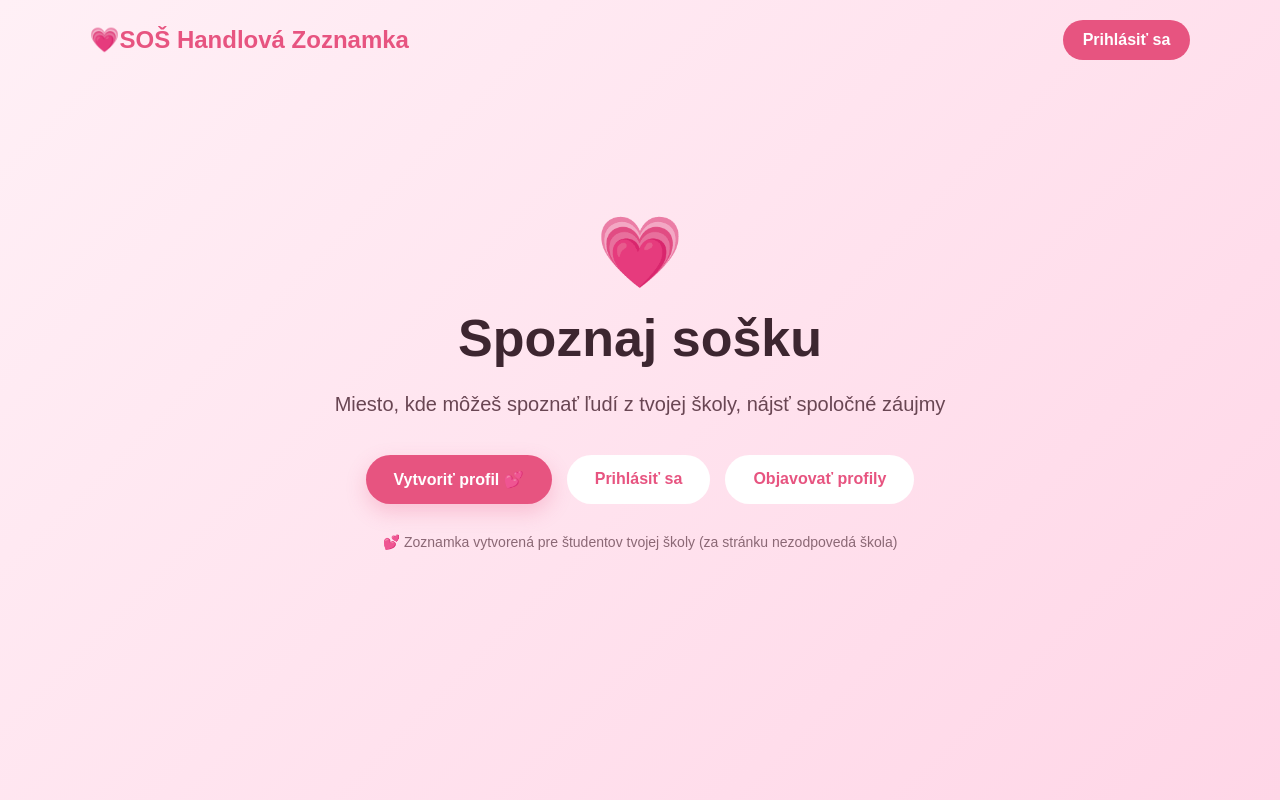
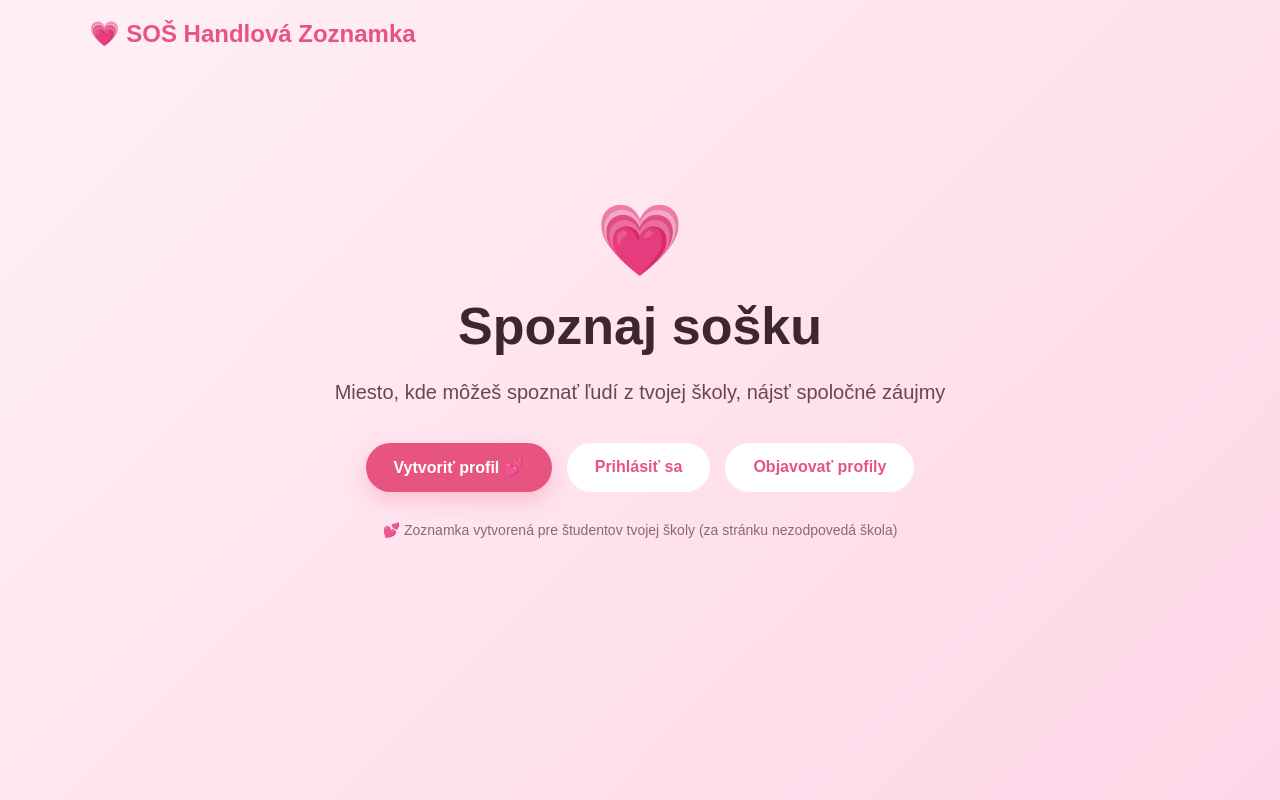
Before and after one commit to DenisSVK/skolska-zoznamka, a plain HTML site: page index.html in a window 1280 px wide. Drawn offline with Linux system fonts and the light colour scheme.

Commit message:
Update index.html

```diff
--- a/index.html
+++ b/index.html
@@ -3,7 +3,8 @@
 <head>
     <meta charset="UTF-8">
     <meta name="viewport" content="width=device-width, initial-scale=1.0">
-    <title>sosha zoznamka 💗</title>
+
+    <title>SOŠ Handlová Zoznamka 💗</title>
 
     <style>
         * {
@@ -21,7 +22,6 @@
 
         nav {
             display: flex;
-            justify-content: space-between;
             align-items: center;
             padding: 20px 7%;
         }
@@ -30,15 +30,6 @@
             font-size: 24px;
             font-weight: bold;
             color: #e75480;
-        }
-
-        .nav-button {
-            text-decoration: none;
-            color: white;
-            background: #e75480;
-            padding: 11px 20px;
-            border-radius: 25px;
-            font-weight: bold;
         }
 
         .hero {
@@ -62,10 +53,6 @@
         h1 {
             font-size: 52px;
             margin-bottom: 20px;
-        }
-
-        h1 span {
-            color: #e75480;
         }
 
         .subtitle {
@@ -122,17 +109,18 @@
 <body>
 
     <nav>
-        <div class="logo">💗SOŠ Handlová Zoznamka</div>
-
-        <a href="login.html" class="nav-button">
-            Prihlásiť sa
-        </a>
+        <div class="logo">
+            💗 SOŠ Handlová Zoznamka
+        </div>
     </nav>
 
     <main class="hero">
+
         <div class="hero-content">
 
-            <div class="heart">💗</div>
+            <div class="heart">
+                💗
+            </div>
 
             <h1>
                 Spoznaj sošku
@@ -160,10 +148,12 @@
             </div>
 
             <p class="note">
-                💕 Zoznamka vytvorená pre študentov tvojej školy (za stránku nezodpovedá škola)
+                💕 Zoznamka vytvorená pre študentov tvojej školy
+                (za stránku nezodpovedá škola)
             </p>
 
         </div>
+
     </main>
 
 </body>
```
